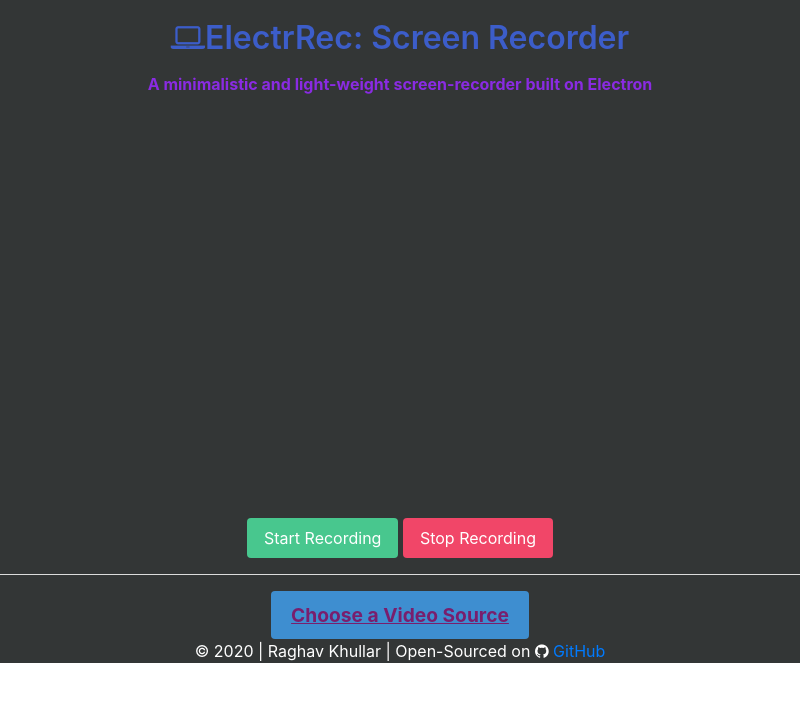
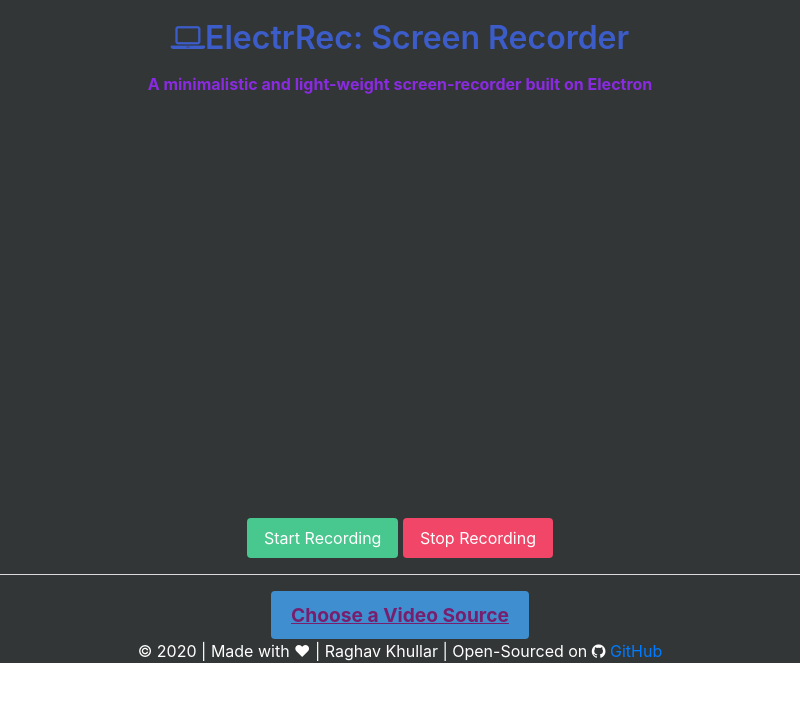
Before and after one commit to RaghavK16/ElectrRec, an Electron app: page src/index.html in a window 800 px wide. Drawn offline with nearby package versions, Linux system fonts and the light colour scheme.

```diff
--- a/src/index.html
+++ b/src/index.html
@@ -37,7 +37,7 @@
     <footer class="text-center text-white">
       <div class="container">
           <span>
-              &copy; 2020 | Raghav Khullar | Open-Sourced on <i class="fa fa-github" aria-hidden="true"></i> <a href="https://github.com/RaghavK16/ElectrRec">GitHub</a>
+              &copy; 2020 | Made with <span class="heart">❤</span> | Raghav Khullar | Open-Sourced on <i class="fa fa-github" aria-hidden="true"></i> <a href="https://github.com/RaghavK16/ElectrRec">GitHub</a>
           </span>
       </div>
     </footer>
```
